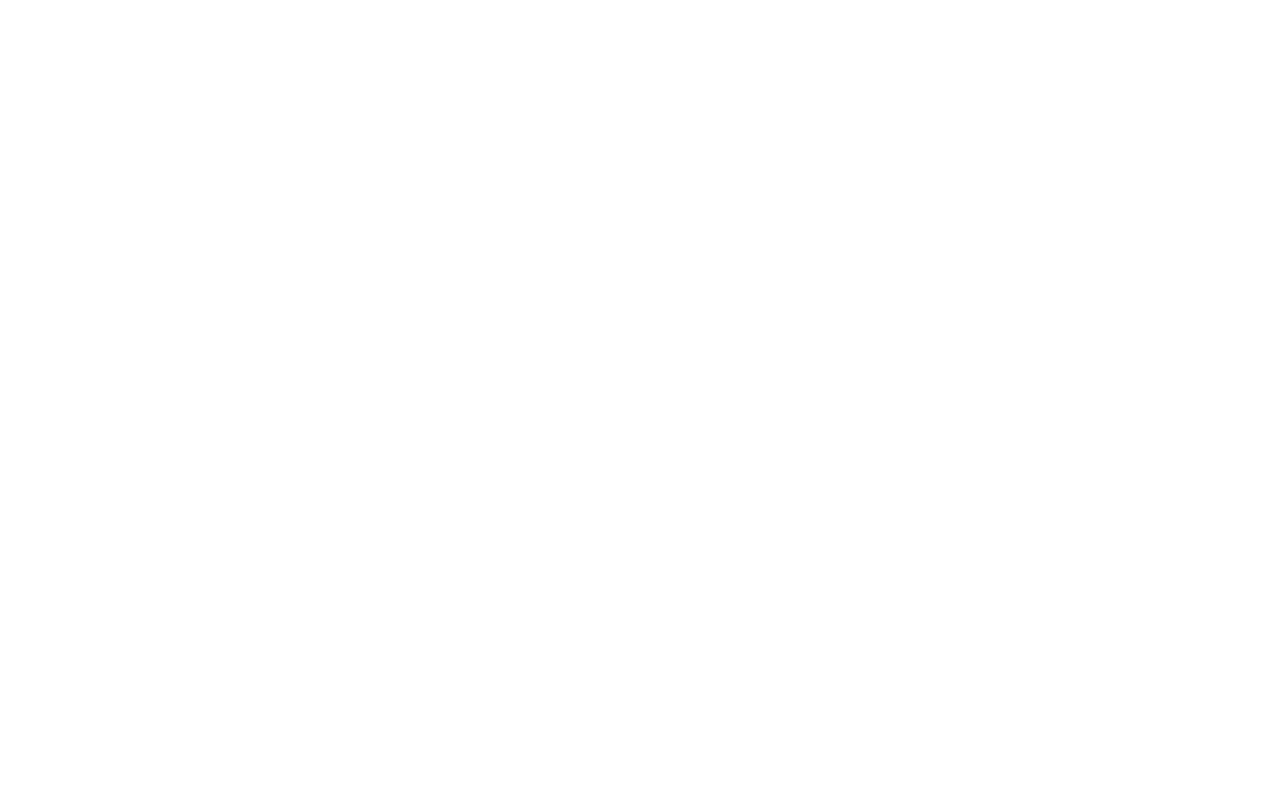
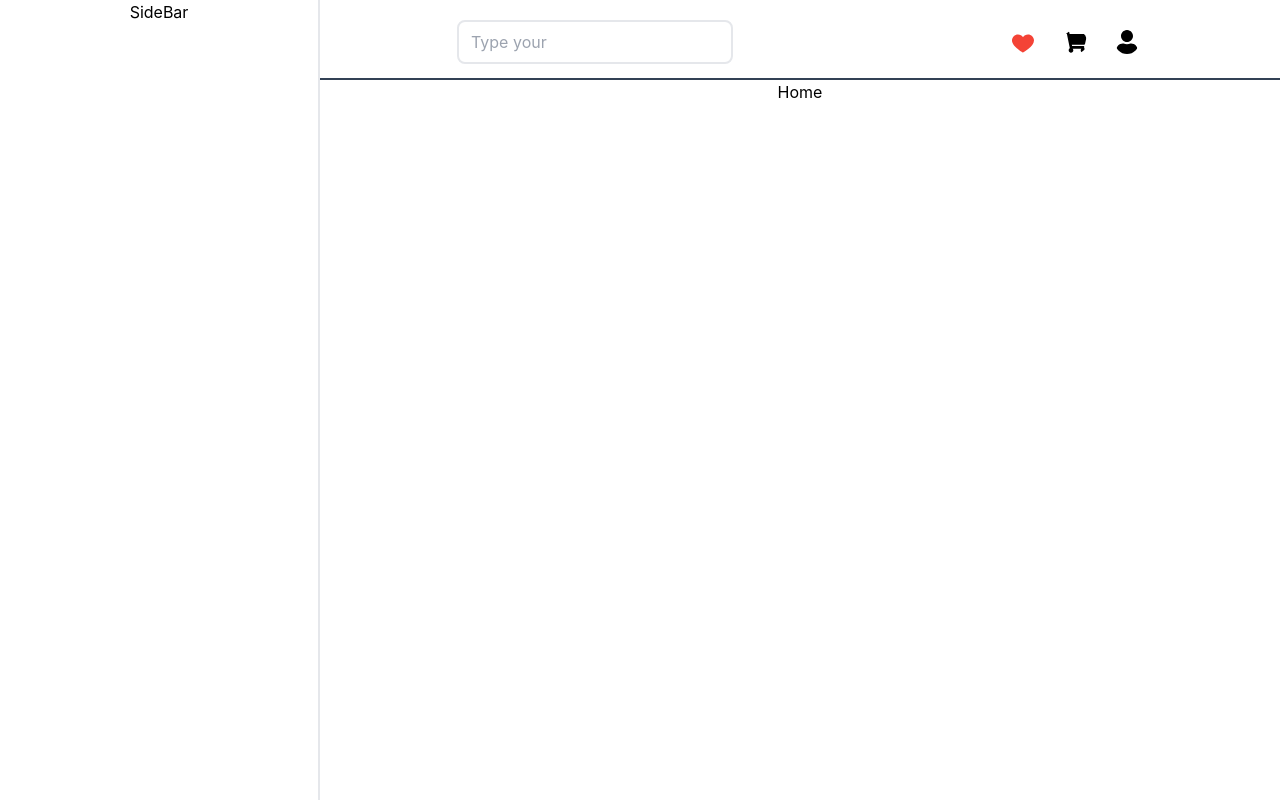
Before and after one commit to junaidjesan2/advance-filtering, a React (Create React App) app: page / in a window 1280 px wide. Built offline with nearby package versions, Linux system fonts and the light colour scheme.

Commit message:
navebar has created

```diff
--- a/src/App.js
+++ b/src/App.js
@@ -1,7 +1,27 @@
+import { RouterProvider, createBrowserRouter } from "react-router-dom";
 import "./App.css";
+import Home from "./components/pages/Home";
+import HomeLayout from "./components/layout/homeLayout";
+
+const route = createBrowserRouter([
+  {
+    path: "/",
+    element: <HomeLayout />,
+    children: [
+      {
+        path: "/",
+        element: <Home />,
+      },
+    ],
+  },
+]);
 
 function App() {
-  return <div className="App"></div>;
+  return (
+    <div className="App">
+      <RouterProvider router={route} />
+    </div>
+  );
 }
 
 export default App;
--- a/src/components/layout/homeLayout.jsx
+++ b/src/components/layout/homeLayout.jsx
@@ -1,7 +1,22 @@
-import React from 'react'
+import React from "react";
+import SideBar from "../shared/sideBar";
+import Nav from "../shared/nav";
+import Home from "../pages/Home";
 
 export default function HomeLayout() {
   return (
-    <div>HomeLayout</div>
-  )
+    <div className="flex flex-row mx-auto">
+      <div className="w-3/12 min-h-screen border-r-2 border-b-slate-700">
+        <SideBar />
+      </div>
+      <div className="w-9/12 min-h-screen">
+        <div className="h-20 py-5 border-b-2 border-b-slate-700">
+          <Nav />
+        </div>
+        <div>
+          <Home />
+        </div>
+      </div>
+    </div>
+  );
 }
--- /dev/null
+++ b/src/components/pages/Home.jsx
@@ -0,0 +1,7 @@
+import React from 'react'
+
+export default function Home() {
+  return (
+    <div>Home</div>
+  )
+}
--- a/src/components/shared/nav.jsx
+++ b/src/components/shared/nav.jsx
@@ -1,7 +1,22 @@
-import React from 'react'
+import React from "react";
+import { FcLike } from "react-icons/fc";
+import { FaShoppingCart, FaUser } from "react-icons/fa";
 
 export default function Nav() {
   return (
-    <div>N</div>
-  )
+    <div className="flex justify-around">
+      <div className="">
+        <input
+          className="py-2 px-3 rounded-lg border-2"
+          type="text"
+          placeholder="Type your"
+        />
+      </div>
+      <div className="flex gap-5 my-auto">
+        <FcLike className="h-8 w-8 py-1 px-1 rounded-full hover:bg-slate-300"/>
+        <FaShoppingCart className="h-8 w-8 py-1 px-1 rounded-full hover:bg-slate-300"/>
+        <FaUser className="h-8 w-8 py-1 px-1 rounded-full hover:bg-slate-300"/>
+      </div>
+    </div>
+  );
 }
--- /dev/null
+++ b/src/components/shared/sideBar.jsx
@@ -0,0 +1,7 @@
+import React from 'react'
+
+export default function SideBar() {
+  return (
+    <div>SideBar</div>
+  )
+}
```
